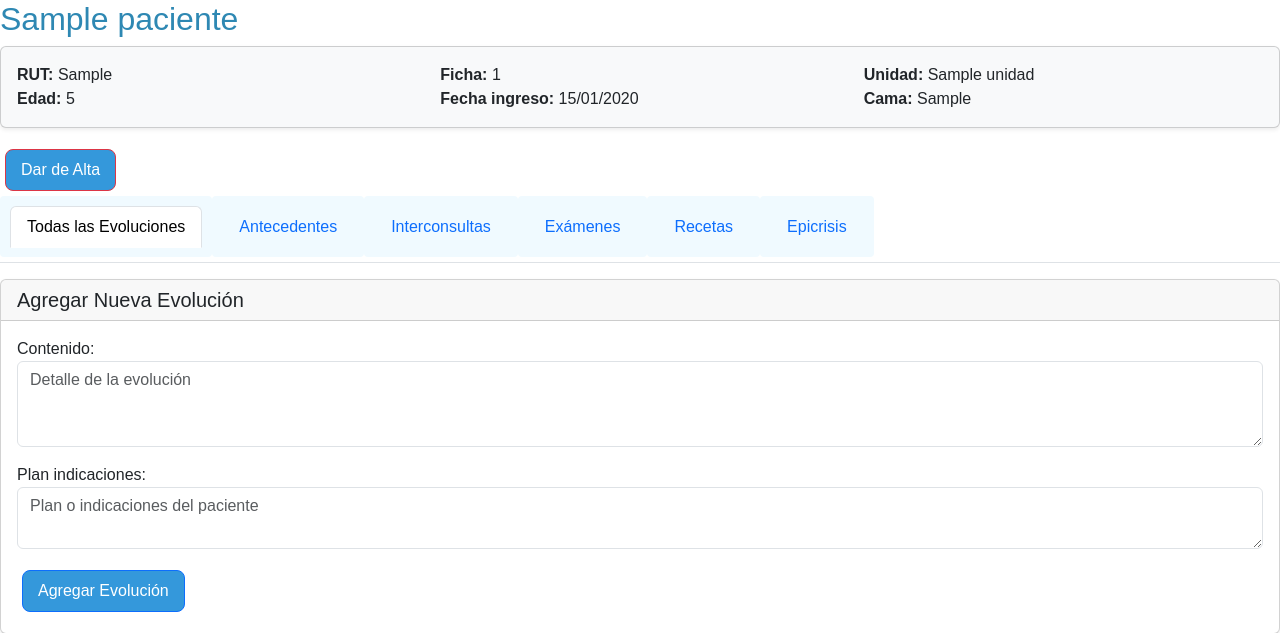
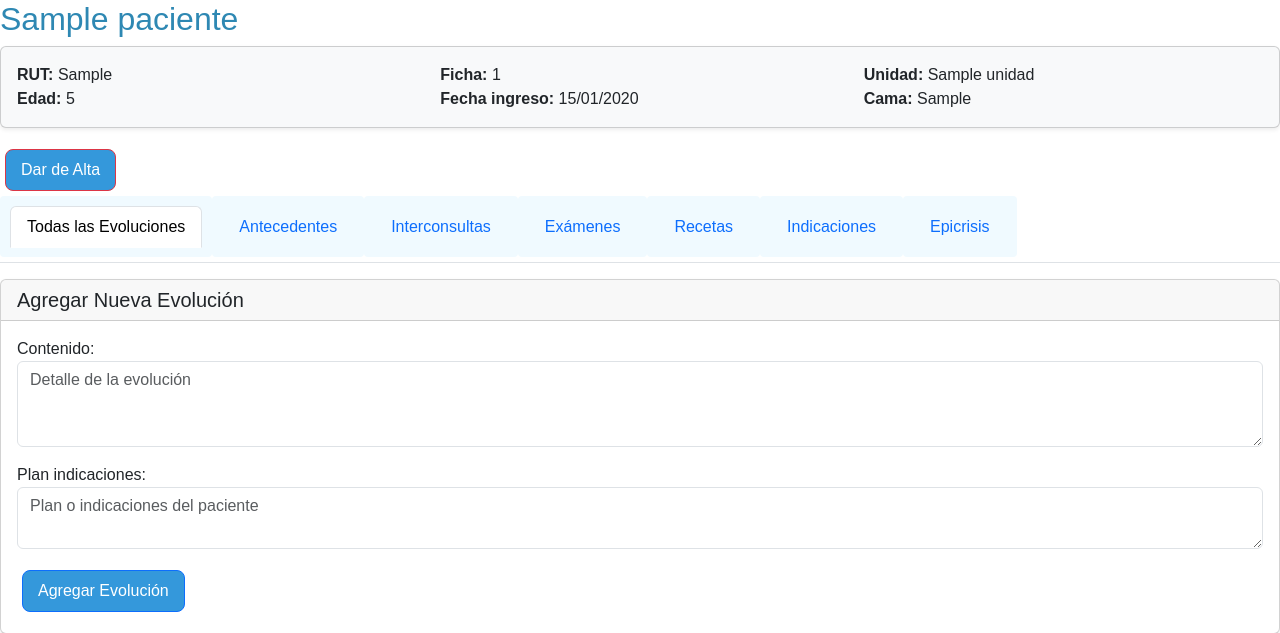
Before and after one commit to RooNoMore/fichaclinica, a Django app: page /pacientes/pacientes/1/ in a window 1280 px wide. Shown: the part 66-699 px from the top of the page. Run offline with Django 5.2, Linux system fonts and the light colour scheme; a user stored in the database is signed in; tables that the repository leaves empty hold one stand-in row (values such as "Sample post").

Commit message:
Agregar modelo y seccion de indicaciones

```diff
--- a/pacientes/forms.py
+++ b/pacientes/forms.py
@@ -11,6 +11,7 @@ from .models import (
     Via,
     Frecuencia,
     Antecedente,
+    Indicacion,
 )
 
 from django import forms
@@ -173,3 +174,25 @@ MedicamentoFormSet = inlineformset_factory(
     extra=1,
     can_delete=True
 )
+
+class IndicacionForm(forms.ModelForm):
+    class Meta:
+        model = Indicacion
+        fields = [
+            'fecha',
+            'reposo',
+            'regimen',
+            'medicamentos',
+            'infusiones',
+            'dispositivos',
+            'otras',
+        ]
+        widgets = {
+            'fecha': forms.DateTimeInput(attrs={'type': 'datetime-local', 'class': 'form-control'}),
+            'reposo': forms.Textarea(attrs={'rows': 1, 'class': 'form-control'}),
+            'regimen': forms.Textarea(attrs={'rows': 1, 'class': 'form-control'}),
+            'medicamentos': forms.Textarea(attrs={'rows': 2, 'class': 'form-control'}),
+            'infusiones': forms.Textarea(attrs={'rows': 1, 'class': 'form-control'}),
+            'dispositivos': forms.Textarea(attrs={'rows': 1, 'class': 'form-control'}),
+            'otras': forms.Textarea(attrs={'rows': 2, 'class': 'form-control'}),
+        }
--- a/pacientes/models.py
+++ b/pacientes/models.py
@@ -218,6 +218,21 @@ class Medicamento(models.Model):
         return f"{self.nombre} ({self.dosis}, {self.frecuencia}, vía {self.via})"
 
 
+class Indicacion(models.Model):
+    episodio = models.ForeignKey('Episodio', related_name='indicaciones', on_delete=models.CASCADE)
+    fecha = models.DateTimeField(default=timezone.now)
+    reposo = models.CharField(max_length=100, blank=True)
+    regimen = models.CharField(max_length=100, blank=True)
+    medicamentos = models.TextField(blank=True)
+    infusiones = models.TextField(blank=True)
+    dispositivos = models.TextField(blank=True)
+    otras = models.TextField(blank=True)
+
+    def __str__(self):
+        fecha_str = self.fecha.strftime('%d/%m/%Y') if self.fecha else 'Sin fecha'
+        return f"Indicaciones {fecha_str} para {self.episodio.paciente}"
+
+
 class Antecedente(models.Model):
     TIPO_CHOICES = [
         ("morbido", "Mórbido"),
--- a/pacientes/templates/pacientes/detalle_paciente.html
+++ b/pacientes/templates/pacientes/detalle_paciente.html
@@ -52,6 +52,9 @@
         </li>
         <li class="nav-item">
             <a class="nav-link" id="receta-tab" data-bs-toggle="tab" href="#receta">Recetas</a>
+        </li>
+        <li class="nav-item">
+            <a class="nav-link" id="indicaciones-tab" data-bs-toggle="tab" href="#indicaciones">Indicaciones</a>
         </li>
         <li class="nav-item">
             <a class="nav-link" id="epicrisis-tab" data-bs-toggle="tab" href="#epicrisis">Epicrisis</a>
@@ -281,6 +284,42 @@
             {% endif %}
         </div>
 
+        <!-- Indicaciones -->
+        <div class="tab-pane fade" id="indicaciones">
+            <div class="card mb-4 shadow-sm">
+                <div class="card-header">
+                    <h5 class="mb-0">Agregar Indicaciones</h5>
+                </div>
+                <div class="card-body">
+                    <form method="post">
+                        {% csrf_token %}
+                        <input type="hidden" name="accion" value="guardar_indicacion">
+                        {{ indicacion_form.as_p }}
+                        <button type="submit" class="btn btn-primary">Guardar</button>
+                    </form>
+                </div>
+            </div>
+
+            <h5>Indicaciones previas</h5>
+            {% if indicaciones %}
+                {% for ind in indicaciones %}
+                    <div class="card mb-2">
+                        <div class="card-body">
+                            <small class="text-muted">{{ ind.fecha|date:"d/m/Y H:i" }}</small>
+                            <p><strong>Reposo:</strong> {{ ind.reposo|default:'-' }}</p>
+                            <p><strong>Régimen:</strong> {{ ind.regimen|default:'-' }}</p>
+                            <p><strong>Medicamentos:</strong><br>{{ ind.medicamentos|linebreaks|default:'-' }}</p>
+                            <p><strong>Infusiones:</strong> {{ ind.infusiones|default:'-' }}</p>
+                            <p><strong>Dispositivos:</strong> {{ ind.dispositivos|default:'-' }}</p>
+                            <p><strong>Otras indicaciones:</strong><br>{{ ind.otras|linebreaks|default:'-' }}</p>
+                        </div>
+                    </div>
+                {% endfor %}
+            {% else %}
+                <p class="text-muted">No hay indicaciones registradas.</p>
+            {% endif %}
+        </div>
+
         <!-- Epicrisis -->
         <div class="tab-pane fade" id="epicrisis" role="tabpanel">
 
--- a/pacientes/views.py
+++ b/pacientes/views.py
@@ -26,6 +26,7 @@ from .forms import (
     MedicamentoFormSet,
     AntecedenteForm,
     AntecedentesPacienteForm,
+    IndicacionForm,
 )
 from .models import (
     Cama,
@@ -38,6 +39,7 @@ from .models import (
     Episodio,
     MedicamentoCatalogo,
     Antecedente,
+    Indicacion,
 )
 
 @login_required
@@ -88,6 +90,7 @@ def detalle_paciente(request, paciente_id):
     form = EvolucionForm()
     formset = MedicamentoFormSet(request.POST or None, instance=episodio_activo) if episodio_activo else None
     antecedentes_form = AntecedentesPacienteForm()
+    indicacion_form = IndicacionForm()
     antecedentes = paciente.antecedentes.all()
     antecedentes_por_tipo = [
         {
@@ -122,6 +125,16 @@ def detalle_paciente(request, paciente_id):
                 return redirect('detalle_paciente', paciente_id=paciente.id)
             else:
                 messages.error(request, "Error al guardar evolución.")
+        elif accion == 'guardar_indicacion' and episodio_activo:
+            indicacion_form = IndicacionForm(request.POST)
+            if indicacion_form.is_valid():
+                indicacion = indicacion_form.save(commit=False)
+                indicacion.episodio = episodio_activo
+                indicacion.save()
+                messages.success(request, "Indicaciones guardadas correctamente.")
+                return redirect('detalle_paciente', paciente_id=paciente.id)
+            else:
+                messages.error(request, "Error al guardar indicaciones.")
         elif accion == 'guardar_antecedente':
             antecedentes_form = AntecedentesPacienteForm(request.POST)
             if antecedentes_form.is_valid():
@@ -145,6 +158,7 @@ def detalle_paciente(request, paciente_id):
             episodio=episodio_activo
         ).first()
     epicrisis_form = EpicrisisForm() if not epicrisis_existente else None
+    indicaciones = episodio_activo.indicaciones.all().order_by('-fecha') if episodio_activo else []
 
     context = {
         'paciente': paciente,
@@ -155,6 +169,8 @@ def detalle_paciente(request, paciente_id):
         'antecedente_form': antecedentes_form,
         'antecedentes': antecedentes,
         'antecedentes_por_tipo': antecedentes_por_tipo,
+        'indicacion_form': indicacion_form,
+        'indicaciones': indicaciones,
         'epicrisis_form': epicrisis_form,
         'epicrisis_existente': epicrisis_existente,
     }
```
Also changed, not shown: pacientes/migrations/0004_indicacion.py (added).
